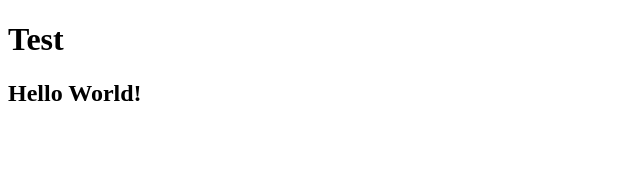
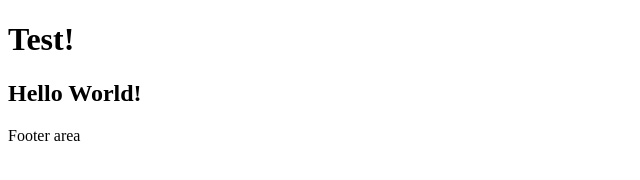
Before and after one commit to elladnotas/mygitsample, a plain HTML site: page index.html in a window 1280 px wide. Shown: the full height of the page, 0-640 px from the left. Drawn offline with Linux system fonts and the light colour scheme.

Commit message:
Add changes

```diff
--- a/index.html
+++ b/index.html
@@ -16,13 +16,15 @@
     <div id="page" class="site">
 
         <header id="header" class="site-header" role="banner">
-            <h1 class="site-title">Test</h1>
+            <h1 class="site-title">Test!</h1>
         </header>
 
         <main id="content" class="site-main" role="main">
             <h2>Hello World!</h2>
         </main>
 
+        <footer>Footer area</footer>
+
     </div>
 
 </body>
```
